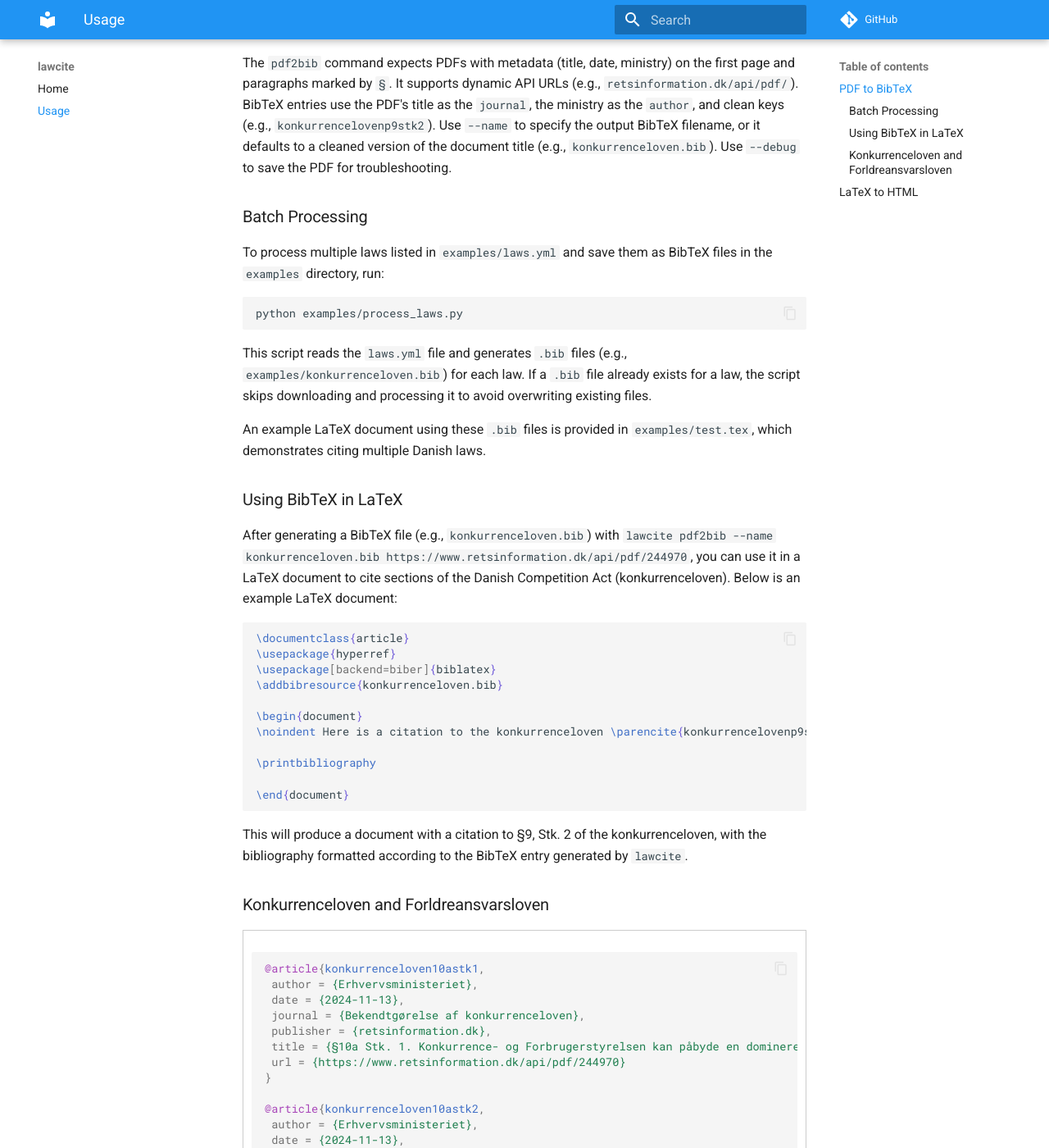
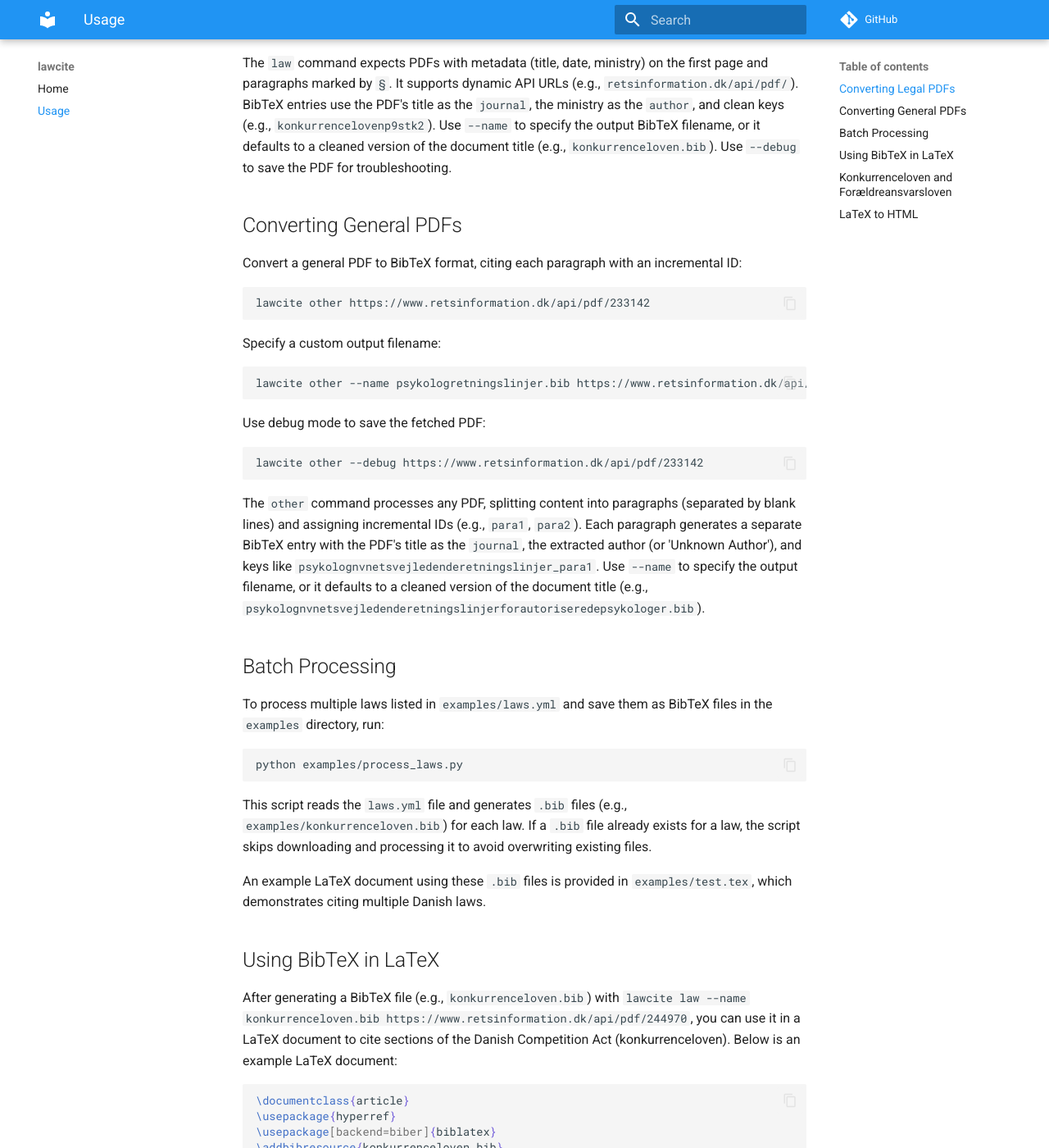
Before and after one commit to evidlabel/lawcite, an MkDocs documentation site: the page built from docs/usage.md, in a window 1280 px wide and 1400 px high, scrolled down 771 px. Shown: the whole window at 82% size. Built offline with MkDocs 1.6.1 and Material for MkDocs 9.7.7, drawn with Linux system fonts in a browser that asks for light colours; comment, search, counter and statistics services are not loaded; some of the changed text lies outside the part shown.

Commit message:
add docs

````diff
--- a/docs/usage.md
+++ b/docs/usage.md
@@ -2,29 +2,48 @@
 
 This section describes how to use the lawcite command-line tools. Ensure you have activated the Poetry virtual environment with `poetry shell` before running commands.
 
-## PDF to BibTeX
+## Converting Legal PDFs
 
-Convert a PDF from a URL to BibTeX format:
+Convert a legal PDF (e.g., Danish law from retsinformation.dk) to BibTeX format:
 ```bash
-lawcite pdf2bib https://www.retsinformation.dk/api/pdf/244970
+lawcite law https://www.retsinformation.dk/api/pdf/244970
 ```
 
 Specify a custom output filename for the BibTeX file:
 ```bash
-lawcite pdf2bib --name konkurrenceloven.bib https://www.retsinformation.dk/api/pdf/244970
+lawcite law --name konkurrenceloven.bib https://www.retsinformation.dk/api/pdf/244970
 ```
 
 Use debug mode to save the fetched PDF for inspection:
 ```bash
-lawcite pdf2bib --debug https://www.retsinformation.dk/api/pdf/244970
+lawcite law --debug https://www.retsinformation.dk/api/pdf/244970
 ```
 
 The link used is on the retsinformation.dk website in the top right corner (right-click and copy link address).
 ![pdflink](assets/pdflink.png)
 
-The `pdf2bib` command expects PDFs with metadata (title, date, ministry) on the first page and paragraphs marked by `§`. It supports dynamic API URLs (e.g., `retsinformation.dk/api/pdf/`). BibTeX entries use the PDF's title as the `journal`, the ministry as the `author`, and clean keys (e.g., `konkurrencelovenp9stk2`). Use `--name` to specify the output BibTeX filename, or it defaults to a cleaned version of the document title (e.g., `konkurrenceloven.bib`). Use `--debug` to save the PDF for troubleshooting.
+The `law` command expects PDFs with metadata (title, date, ministry) on the first page and paragraphs marked by `§`. It supports dynamic API URLs (e.g., `retsinformation.dk/api/pdf/`). BibTeX entries use the PDF's title as the `journal`, the ministry as the `author`, and clean keys (e.g., `konkurrencelovenp9stk2`). Use `--name` to specify the output BibTeX filename, or it defaults to a cleaned version of the document title (e.g., `konkurrenceloven.bib`). Use `--debug` to save the PDF for troubleshooting.
 
-### Batch Processing
+## Converting General PDFs
+
+Convert a general PDF to BibTeX format, citing each paragraph with an incremental ID:
+```bash
+lawcite other https://www.retsinformation.dk/api/pdf/233142
+```
+
+Specify a custom output filename:
+```bash
+lawcite other --name psykologretningslinjer.bib https://www.retsinformation.dk/api/pdf/233142
+```
+
+Use debug mode to save the fetched PDF:
+```bash
+lawcite other --debug https://www.retsinformation.dk/api/pdf/233142
+```
+
+The `other` command processes any PDF, splitting content into paragraphs (separated by blank lines) and assigning incremental IDs (e.g., `para1`, `para2`). Each paragraph generates a separate BibTeX entry with the PDF's title as the `journal`, the extracted author (or 'Unknown Author'), and keys like `psykolognvnetsvejledenderetningslinjer_para1`. Use `--name` to specify the output filename, or it defaults to a cleaned version of the document title (e.g., `psykolognvnetsvejledenderetningslinjerforautoriseredepsykologer.bib`).
+
+## Batch Processing
 
 To process multiple laws listed in `examples/laws.yml` and save them as BibTeX files in the `examples` directory, run:
 ```bash
@@ -35,9 +54,9 @@ This script reads the `laws.yml` file and generates `.bib` files (e.g., `example
 
 An example LaTeX document using these `.bib` files is provided in `examples/test.tex`, which demonstrates citing multiple Danish laws.
 
-### Using BibTeX in LaTeX
+## Using BibTeX in LaTeX
 
-After generating a BibTeX file (e.g., `konkurrenceloven.bib`) with `lawcite pdf2bib --name konkurrenceloven.bib https://www.retsinformation.dk/api/pdf/244970`, you can use it in a LaTeX document to cite sections of the Danish Competition Act (konkurrenceloven). Below is an example LaTeX document:
+After generating a BibTeX file (e.g., `konkurrenceloven.bib`) with `lawcite law --name konkurrenceloven.bib https://www.retsinformation.dk/api/pdf/244970`, you can use it in a LaTeX document to cite sections of the Danish Competition Act (konkurrenceloven). Below is an example LaTeX document:
 
 ```latex
 \documentclass{article}
@@ -54,8 +73,12 @@ After generating a BibTeX file (e.g., `konkurrenceloven.bib`) with `lawcite pdf2
 ```
 This will produce a document with a citation to §9, Stk. 2 of the konkurrenceloven, with the bibliography formatted according to the BibTeX entry generated by `lawcite`.
 
+For general documents, after running `lawcite other --name psykologretningslinjer.bib https://www.retsinformation.dk/api/pdf/233142`, you can cite paragraphs like:
+```latex
+\cite{psykolognvnetsvejledenderetningslinjerforautoriseredepsykologer_para1}
+```
 
-### Konkurrenceloven and Forldreansvarsloven
+## Konkurrenceloven and Forældreansvarsloven
 <div style="max-height: 400px; overflow-y: auto; border: 1px solid #ccc; padding: 10px;" markdown="1">
 ```bib
 --8<-- "docs/assets/konkurrenceloven.bib"
````
Also changed, not shown: README.md (+66 -25 lines).
